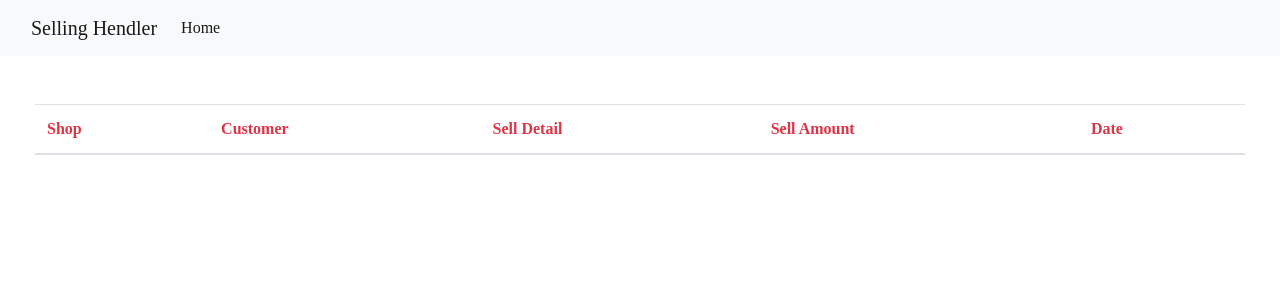
After one commit to Shubham1201/shop_selling, a Django app: page /history/ in a window 1280 px wide. The commit adds this page. Shown: the top 300 px of the page. Run offline with Django 3.2, Linux system fonts and the light colour scheme; a user stored in the database is signed in; data comes from the database, SQL or seed files in the repository; both versions use the stored data as it was after the commit; lists and menus that the app fills with data are empty; some libraries are stand-ins or nearby versions; some web fonts are replaced.

Commit message:
commit 2

```diff
--- a/shopmanage/shophome/models.py
+++ b/shopmanage/shophome/models.py
@@ -15,7 +15,7 @@ class customers(models.Model):
     customername = models.CharField(max_length=200, default='unknown')
     selldetail = models.TextField(null=True, blank=True)
     dates = models.DateField(auto_now=True)
-    selling = models.FloatField()
+    selling = models.FloatField(default=0)
 
     def __str__(self):
         return self.shopkipper.username + '-' + 'selling data'
--- a/shopmanage/shophome/urls.py
+++ b/shopmanage/shophome/urls.py
@@ -8,4 +8,5 @@ urlpatterns = [
     path('logout/', logOut, name='logout'),
     path('addshop/', addShop, name='addshop'),
     path('addentry/', addEntry, name='addentry'),
+    path('history/', History, name='history'),
 ]
--- a/shopmanage/shophome/views.py
+++ b/shopmanage/shophome/views.py
@@ -2,6 +2,7 @@ from django.shortcuts import render, redirect
 from django.contrib.auth.models import User, auth
 from django.contrib import messages
 from .models import *
+import datetime
 
 # Create your views here.
 def homeapp(request):
@@ -65,9 +66,20 @@ def addEntry(request):
         customer = request.POST.get('customer')
         sellingdetail = request.POST.get('sellingdetail')
         amount = request.POST.get('amount')
+        shopnamevar = request.POST.get('shopn')
+        logged_user = User.objects.get(username=request.user.username)
+        amount = float(amount)
 
-        godata = customers.objects.create(shopkipper=User.objects.get(id=request.user.id), shopname=merchant.objects.get(shopname), customername=customer, selldetail=sellingdetail, selling=amount)
+        godata = customers.objects.create(shopkipper=logged_user, shopname=merchant.objects.get(shopname=shopnamevar), customername=customer, selldetail=sellingdetail, dates=datetime.date.today(), selling=amount)
         godata.save()
         return redirect('/')
     else:
-        return render(request, 'addentry.html', {'merchant': merchant.objects.all()})
+        logged_user = User.objects.get(username=request.user.username)
+        mer_user = merchant.objects.filter(shopkipper=logged_user).all()
+        return render(request, 'addentry.html', {'merchant': mer_user})
+
+def History(request):
+    logged_user = User.objects.get(username=request.user.username)
+    mer_user = merchant.objects.filter(shopkipper=logged_user).all()
+    dataset = customers.objects.filter(shopkipper=logged_user).all()
+    return render(request, 'history.html', {'dataset': dataset, 'merchant': mer_user})
--- /dev/null
+++ b/shopmanage/templates/history.html
@@ -0,0 +1,91 @@
+{% load static %}
+<!doctype html>
+<!--
+	Solution by GetTemplates.co
+	URL: https://gettemplates.co
+-->
+<html lang="en">
+
+<head>
+    <!-- Required meta tags -->
+    <meta charset="utf-8">
+    <meta name="viewport" content="width=device-width, initial-scale=1, shrink-to-fit=no">
+
+    <!-- awesone fonts css-->
+    <link href="{% static 'css/font-awesome.min.css' %}" rel="stylesheet" type="text/css">
+    <!-- owl carousel css-->
+    <link rel="stylesheet" href="{% static 'owl-carousel/assets/owl.carousel.min.css' %}" type="text/css">
+    <!-- Bootstrap CSS -->
+    <link rel="stylesheet" href="{% static 'css/bootstrap.min.css' %}" type="text/css">
+    <!-- custom CSS -->
+    <link rel="stylesheet" href="{% static 'css/style.css' %}" type="text/css">
+    <title>Sell History</title>
+    <style>
+
+    </style>
+</head>
+
+<body>
+
+    <nav class="navbar navbar-expand-lg navbar-light bg-light">
+        <div class="container-fluid">
+            <a class="navbar-brand" href="#">Selling Hendler</a>
+            <button class="navbar-toggler" type="button" data-bs-toggle="collapse" data-bs-target="#navbarNav"
+                aria-controls="navbarNav" aria-expanded="false" aria-label="Toggle navigation">
+                <span class="navbar-toggler-icon"></span>
+            </button>
+            <div class="collapse navbar-collapse" id="navbarNav">
+                <ul class="navbar-nav">
+                    <li class="nav-item">
+                        <a class="nav-link active" aria-current="page" href="{% url 'homepage' %}">Home</a>
+                    </li>
+                </ul>
+            </div>
+        </div>
+    </nav>
+
+    <div class="container mt-5">
+        <div class="row">
+            <dic class="col-md">
+
+                <table class="table">
+                    <thead>
+                        <tr class="text-danger">
+                            <th scope="col">Shop</th>
+                            <th scope="col">Customer</th>
+                            <th scope="col">Sell Detail</th>
+                            <th scope="col">Sell Amount</th>
+                            <th scope="col">Date</th>
+                        </tr>
+                    </thead>
+                    <tbody>
+                        {% for i in dataset %}
+                        {% for j in merchant %}
+                        <tr class="text-dark">
+                            <th scope="row">{{ j.shopname }}</th>
+                            <td>{{ i.customername }}</td>
+                            <td>{{ i.selldetail }}</td>
+                            <td>{{ i.selling }}</td>
+                            <td>{{ i.dates }}</td>
+                        </tr>
+                        {% endfor %}
+                        {% endfor %}
+                    </tbody>
+                </table>
+
+            </dic>
+        </div>
+    </div>
+
+
+    <!-- Optional JavaScript -->
+    <!-- jQuery first, then Popper.js, then Bootstrap JS -->
+    <script src="{% static 'js/jquery-3.3.1.slim.min.js' %}"></script>
+    <script src="{% static 'js/popper.min.js' %}"></script>
+    <script src="{% static 'js/bootstrap.min.js' %}"></script>
+    <!-- owl carousel js-->
+    <script src="{% static 'owl-carousel/owl.carousel.min.js' %}"></script>
+    <script src="{% static 'js/main.js' %}"></script>
+</body>
+
+</html>
--- a/shopmanage/templates/index.html
+++ b/shopmanage/templates/index.html
@@ -19,7 +19,7 @@
     <link rel="stylesheet" href="{% static 'css/bootstrap.min.css' %}" type="text/css">
     <!-- custom CSS -->
     <link rel="stylesheet" href="{% static 'css/style.css' %}" type="text/css">
-    <title>Solution - Free Responsive Agency Template using Bootstrap 4</title>
+    <title>Sell Hendler - Homepage</title>
     <style>
 
     </style>
@@ -27,7 +27,7 @@
 
 <body>
     <nav class="navbar navbar-expand-lg navbar-light bg-light bg-transparent" id="gtco-main-nav">
-        <div class="container"><a class="navbar-brand">Solution</a>
+        <div class="container"><a class="navbar-brand">Sell hendler</a>
             <button class="navbar-toggler" data-target="#my-nav" onclick="myFunction(this)" data-toggle="collapse"><span
                     class="bar1"></span> <span class="bar2"></span> <span class="bar3"></span></button>
             <div id="my-nav" class="collapse navbar-collapse">
@@ -73,7 +73,7 @@
                     <a href="{% url 'addentry' %}">Add Entry <i class="fa fa-book" aria-hidden="true"></i></a>
                     <br>
                     <br>
-                    <a href="#">History <i class="fa fa-history" aria-hidden="true"></i></a>
+                    <a href="{% url 'history' %}">History <i class="fa fa-history" aria-hidden="true"></i></a>
                     {% endif %}
                 </div>
                 <div class="col-md-6">
```
Also changed, not shown: shopmanage/templates/addentry.html (+14 -14 lines), shopmanage/db.sqlite3, shopmanage/shophome/migrations/0014_auto_20210309_1507.py (added), shopmanage/shophome/migrations/0015_auto_20210309_1522.py (added), shopmanage/shophome/migrations/0016_auto_20210309_1528.py (added).
